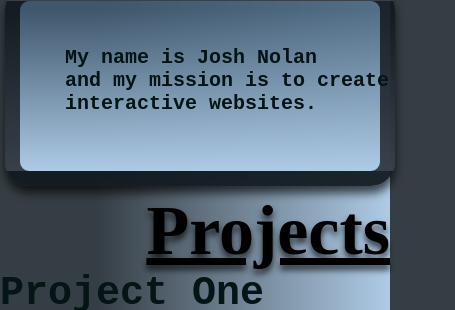
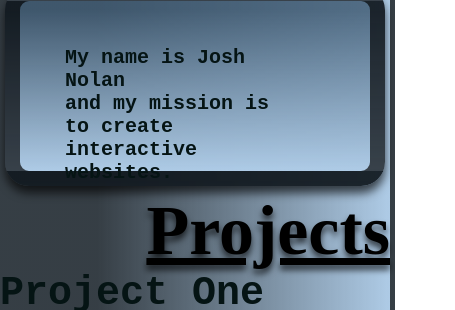
Before and after one commit to Nolan1979/Josh-Nolan-Portfolio, a plain HTML site: page index.html in a window 390 px wide. Shown: the part 664-974 px from the top of the page, 455 px wide, since content can reach past the window. Drawn offline with Linux system fonts and the light colour scheme.

Commit message:
added updated html ans css to repo

```diff
--- a/index.html
+++ b/index.html
@@ -25,7 +25,7 @@
         <section class="container-1">
             <h1><u><strong>About Me</strong></u></h1>
                 <section class="box-1">
-                    <h2><p>My name is Josh Nolan<br>and my mission is to create<br>interactive websites.</p></h2>
+                    <p><strong>My name is Josh Nolan<br>and my mission is to create<br>interactive websites.</strong></p>
                 </section>
         </section>
 
--- a/style.css
+++ b/style.css
@@ -73,7 +73,7 @@ h1 {
     text-shadow: 0px 5px 6px rgba(0, 0, 0, 0.678);
 }
 
-h2 {
+p {
     font-size: 20px;
     font-family: monospace;
     margin-right: 20px;
@@ -198,7 +198,6 @@ li {
         height: 27vh;
     }
 
-
     .header.header h1 {
         font-size: 65px;
     }
@@ -206,10 +205,6 @@ li {
     .hero {
         width: 100vw;
         height: 40vh;
-    }
-
-    h2 {
-        width: 100vw;
     }
 
     .box-1 {
```
